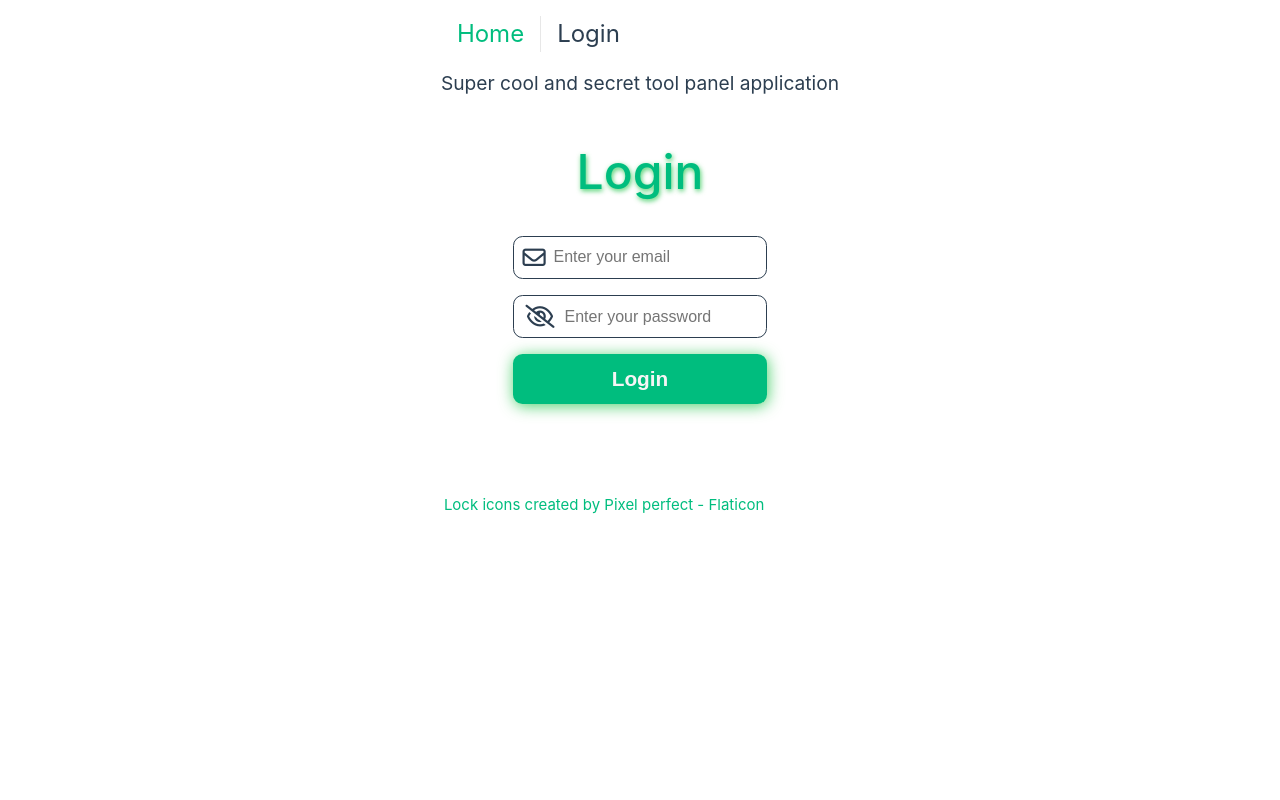
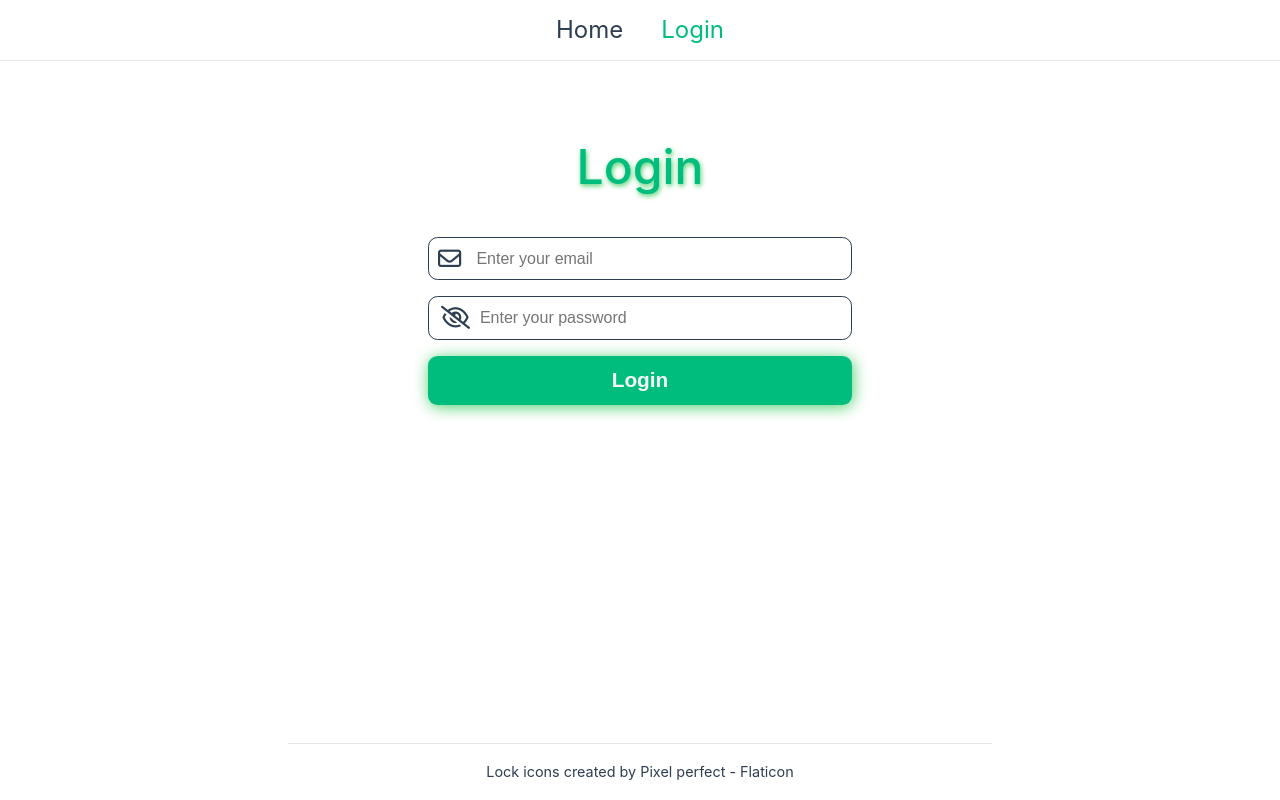
Before and after one commit to miskaslzickou/tool-panel, a Vue app: page /login in a window 1280 px wide. Built offline with nearby package versions, Linux system fonts and the light colour scheme; no server answers.

Commit message:
refactor: enhance layout and functionality across views, add car component, and remove unused HelloWorld component

```diff
--- a/index.html
+++ b/index.html
@@ -5,6 +5,8 @@
     <link rel="icon" href="/lock.png">
     <meta name="viewport" content="width=device-width, initial-scale=1.0">
     <script src="https://kit.fontawesome.com/9a457bca29.js" crossorigin="anonymous"></script>
+    <link rel="stylesheet" href="https://cdnjs.cloudflare.com/ajax/libs/font-awesome/6.4.0/css/all.min.css">
+
     <title>Tool panel</title>
   </head>
   <body>
--- a/src/App.vue
+++ b/src/App.vue
@@ -1,9 +1,11 @@
 <script setup>
 import { RouterLink, RouterView } from 'vue-router'
-import HelloWorld from './components/HelloWorld.vue'
+
 
 import { useAuthStore } from '@/stores/auth';
 import { useRouter } from 'vue-router';
+
+import { onMounted } from 'vue';
 const authStore = useAuthStore();
 const router = useRouter();
 async function logoutUser() {
@@ -11,131 +13,170 @@ async function logoutUser() {
    await authStore.signOut();
   // Přesměrování na domovskou stránku nebo jinou stránku po odhlášení
    router.push('/login');
-}
-// Načtení instance Storu
 
-
-</script>
-
-<template>
-  <header>
-
-
-    <div class="wrapper">
-      <nav>
-        <RouterLink to="/"> Home</RouterLink>
-        <RouterLink to="/login"> Login</RouterLink>
-
-
-      </nav>
-
-
-
-    </div>
-
-
-  </header>
-  <HelloWorld/>
-
-
- <div class="sidebar" v-if="authStore.isLoggedIn" >
-
-
-
-    <button    @click="logoutUser()" >Log off</button >
-  </div>
-
-  <RouterView />
-
-
-
-<footer> <a href="https://www.flaticon.com/free-icons/lock" title="lock icons">Lock icons created by Pixel perfect - Flaticon</a></footer>
-</template>
-
-<style scoped>
-.sidebar{
-  position: fixed;
-  height: 100%;
-  width:15%;
-  top:0;
-  left: 0;
-}
- footer {
-
-    width: 100%;
-
-    margin: 0;
-    padding: 30px 0;
-    display: flex;
-    flex-direction: column;
-}
-button{
-  color: var(--color-text);
-  font-size: 1.1rem;
-}
-button:hover{
-  color: var(--color-border);
-}
-
-header {
-  line-height: 1.5;
 
 
 }
 
-.logo {
-  display: block;
-  margin: 0 auto 2rem;
+
+onMounted(() => {
+  // 3. Provedení kontroly po načtení komponenty
+  if (authStore.isLoggedIn) {
+    // 4. Přesměrování na jinou cestu
+    router.push('/dashboard');
+    // Nebo: router.replace('/cilova-stranka'); pro nahrazení aktuální historie (uživatel se nemůže vrátit zpět)
+  }
+});
+
+
+
+</script>
+<template>
+  <div class="app-container">
+    <header v-show="!authStore.isLoggedIn">
+      <nav>
+        <RouterLink to="/">Home</RouterLink>
+        <RouterLink to="/login">Login</RouterLink>
+      </nav>
+    </header>
+
+    <main>
+      <aside class="sidebar" v-if="authStore.isLoggedIn">
+
+        <button @click="logoutUser()">Log off</button>
+      </aside>
+
+      <div class="main-content">
+        <RouterView />
+      </div>
+    </main>
+
+    <footer>
+      <a href="https://www.flaticon.com/free-icons/lock" title="lock icons">
+        Lock icons created by Pixel perfect - Flaticon
+      </a>
+    </footer>
+  </div>
+</template>
+<style scoped>
+.app-container {
+  display: flex;
+  flex-direction: column;
+  min-height: 100vh;
+  margin: 0;
+  padding: 0;
+
+  max-width: 100vw;
+  overflow-x: hidden;
+  position: relative; /* Přidáno */
 }
 
-nav {
-  width: 100%;
-  font-size: 12px;
-  text-align: center;
+header {
+  padding: 0.5rem 2rem;
+
+  border-bottom: 1px solid var(--color-border);
+  background-color: var(--color-background);
+  position: fixed; /* Přidáno */
+  top: 0;
+  left: 0;
+  right: 0;
+  z-index: 100;
+
+  display: flex;
+  justify-content: center;
 
 }
 
-nav a.router-link-exact-active {
-  color: var(--color-text);
+main {
+  display: flex;
+  flex: 1;
+  margin-top: 50px; /* Přidáno - kompenzace fixního header */
+  padding: 0;
+  width: 100%;
 }
 
-nav a.router-link-exact-active:hover {
-  background-color: transparent;
+.sidebar {
+  width: 150px;
+  padding: 1rem;
+  background-color: var(--color-background-soft);
+  border-right: 1px solid var(--color-border);
+  position: fixed;
+  left: 0;
+  top: 0; /* Změněno z 60px na 50px */
+  bottom: 0;
+  flex-direction: column;
+  display: flex;
+  justify-content: flex-end;
+  overflow-y: auto;
+}
+
+.main-content {
+  flex: 1;
+  padding: 2rem;
+  margin-left: auto;
+  margin-right: auto;
+  width: 100%;
+  max-width: 1200px; /* Add max-width for better readability */
+}
+
+/* Adjust margin only when sidebar is present */
+.sidebar + .main-content {
+  margin-left: 200px;
+  margin-right: 0;
+  width: calc(100% - 200px);
+}
+
+button {
+  width: 100%;
+  padding: 0.8rem;
+  color: white;
+  background-color: hsla(160, 100%, 37%, 1);
+  border: none;
+  border-radius: 4px;
+  cursor: pointer;
+  font-size: 1rem;
+  transition: background-color 0.2s;
+}
+
+button:hover {
+  background-color: hsla(160, 100%, 42%, 1);
+}
+
+footer {
+  padding: 1rem;
+  text-align: center;
+  border-top: 1px solid var(--color-border);
+}
+
+footer a {
+  color: var(--color-text);
+  font-size: 0.9rem;
+  text-decoration: none;
+}
+nav {
+  display: flex;
+  gap: 2rem;
+
 }
 
 nav a {
-  display: inline-block;
-  padding: 0 1rem;
-  border-left: 1px solid var(--color-border);
-   font-size: 1.5rem;
+  color: var(--color-text);
+  font-size: 1.5rem;
+  text-decoration: none;
 }
 
-nav a:first-of-type {
-  border: 0;
+nav a.router-link-active {
+  color: hsla(160, 100%, 37%, 1);
 }
 
-@media (min-width: 1024px) {
-  header {
-    display: flex;
-    place-items: center;
-    padding-right: calc(var(--section-gap) / 2);
+@media (max-width: 768px) {
+  .sidebar {
+    width: 100px;
   }
 
-
-
-  header .wrapper {
-    display: flex;
-    place-items: flex-end;
-    flex-wrap: wrap;
-  }
-
-  nav {
-    text-align: left;
-
-
-
-    padding: 1rem 0;
-
+  .sidebar + .main-content {
+    margin-left: 100px;
+    width: calc(100% - 100px);
   }
 }
 
--- /dev/null
+++ b/src/components/Car.vue
@@ -0,0 +1,77 @@
+<script setup>
+const props = defineProps({
+  vin: {
+    type: String, // Očekáváme string
+    required: true, // Prop je povinný
+
+  },
+  numberPlate: {
+    type: String,
+    required: true,
+  },
+  stolen :{
+    type: JSON,
+    required: false,
+    default: () => ({ status: 'no data' }) // Výchozí hodnota, pokud není předán prop
+  },
+  specs:{
+    type: JSON,
+    required: false,
+    default: () => ({ status: 'no data' }) // Výchozí hodnota, pokud není předán prop
+
+  },
+  country:{
+    type: String,
+    required: false,
+    default: 'no data'
+  }
+});
+
+
+</script>
+<template>
+  <div class="car-card">
+    <header> <h2>Car Information</h2>
+    <button class="delete-button">Delete</button></header>
+
+    <p><strong>VIN:</strong> {{ vin }}</p>
+    <p><strong>Number Plate:</strong> {{ numberPlate }}</p>
+    <p><strong>Country:</strong> {{ country }}</p>
+    <p><strong>Stolen:</strong>{{ stolen.stolen }}</p>
+    <div v-if="specs && specs.make">
+      <h3>Specifications:</h3>
+      <p><strong>Make:</strong> {{ specs.make }}</p>
+      <p><strong>Model:</strong> {{ specs.model }}</p>
+      <p><strong>Year:</strong> {{ specs.year }}</p>
+    </div>
+
+    <div v-if="features">
+      <h3>Features:</h3>
+      <ul>
+        <li v-for="(feature, index) in features" :key="index">{{ feature }}</li>
+      </ul>
+    </div>
+
+  </div>
+</template>
+<style scoped>
+.car-card {
+  border: 1px solid #ccc;
+  padding: 16px;
+  margin: 16px;
+  border-radius: 8px;
+  box-shadow: 0 2px 4px rgba(0, 0, 0, 0.1);
+}
+
+.delete-button {
+  background-color: var(--color-border);
+  color: var(--color-background);
+  border: none;
+  padding: 8px 16px;
+  border-radius: 4px;
+  cursor: pointer;
+  float: right;
+}
+
+
+</style>
--- a/src/components/HelloWorld.vue
+++ /dev/null
@@ -1,37 +0,0 @@
-<script setup>
-
-</script>
-
-<template>
-  <div class="greetings">
-
-    <h3>
-      Super cool and secret tool panel application
-    </h3>
-  </div>
-</template>
-
-<style scoped>
-h1 {
-  font-weight: 500;
-  font-size: 2.6rem;
-  position: relative;
-  top: -10px;
-}
-
-h3 {
-  font-size: 1.2rem;
-}
-
-.greetings h1,
-.greetings h3 {
-  text-align: center;
-}
-
-@media (min-width: 1024px) {
-  .greetings h1,
-  .greetings h3 {
-    text-align: left;
-  }
-}
-</style>
--- a/src/components/LoginView.vue
+++ b/src/components/LoginView.vue
@@ -39,7 +39,7 @@ async function loginUser() {
 
 <template>
   <div class="login">
-    <h1 style="">Login</h1>
+    <h1>Login</h1>
 
 
     <div id="email-field">
@@ -81,7 +81,7 @@ async function loginUser() {
 
 
 
-<style>
+<style scoped>
 h1{
 
   color:hsla(160, 100%, 37%, 1);
@@ -99,6 +99,7 @@ input {
   background-color: transparent;
   outline: none;
   font-size: 1rem;
+  width: 100%;
 
 }
 input:focus,
@@ -153,7 +154,7 @@ i {
   border-radius: 0.6rem;
   background-color: #ebe7e709;
 
-
+  width: 40rem;
 
 }
 .login-button {
--- a/src/views/DashboardView.vue
+++ b/src/views/DashboardView.vue
@@ -1,4 +1,136 @@
+<script setup>
+import Car from '../components/Car.vue'
+import { useSupabase } from '@/utils/supabase';
+import { ref } from 'vue';
+const { supabase } = useSupabase();
+
+const num_plate = ref('');
+const country = ref('');
+async function decodeVIN(vin, country) {
+    const response = await fetch(`https://api.carapi.dev/v1/vin-decode/1HGBH41JXMN109186?token=${import.meta.env.VITE_CAR_API_KEY}`, {
+  method: 'GET',
+  headers: {
+    'Content-Type': 'application/json'
+  }
+});
+
+    const data = await response.json();
+    console.log(data);
+}
+
+function fetchCarData() {
+
+
+}
+
+</script>
+
 <template>
+  <div class="dashboard-container">
     <h1>Welcome</h1>
 
+    <div class="search-wrapper">
+      <input
+        type="text"
+        placeholder="Numplate to check"
+        v-model="num_plate"
+      />
+      <input
+        type="text"
+        placeholder="Country code"
+        v-model="country"
+      />
+      <button @click="checkCar()">Check</button>
+    </div>
+
+    <div class="cars-grid">
+      <Car />
+    </div>
+  </div>
 </template>
+
+<style scoped>
+.dashboard-container {
+    width: 100%;
+    max-width: 1200px;
+    margin: 0 auto;
+    padding: 2rem;
+    display: flex;
+    flex-direction: column;
+    gap: 2rem;
+}
+
+h1 {
+    font-size: 2.5rem;
+    color: var(--color-text);
+    margin: 0;
+}
+
+.search-wrapper {
+    display: flex;
+    gap: 1rem;
+    align-items: center;
+    width: 100%;
+    max-width: 800px;
+    margin: 0 auto;
+}
+
+input {
+    flex: 1;
+    min-width: 200px;
+    color: var(--color-text);
+    border: 2px solid var(--color-border);
+    border-radius: 0.5rem;
+    padding: 0.8rem 1rem;
+    background-color: var(--color-background-soft);
+    font-size: 1rem;
+}
+
+input:focus {
+    border-color: hsla(160, 100%, 37%, 1);
+    box-shadow: 0 0 0 2px hsla(160, 100%, 37%, 0.1);
+    outline: none;
+}
+
+button {
+    padding: 0.8rem 2rem;
+    font-size: 1rem;
+    background-color: hsla(160, 100%, 37%, 1);
+    color: white;
+    border: none;
+    border-radius: 0.5rem;
+    cursor: pointer;
+    transition: all 0.2s ease;
+    min-width: 120px;
+}
+
+button:hover {
+    background-color: hsla(160, 100%, 42%, 1);
+    transform: translateY(-1px);
+}
+
+.cars-grid {
+    display: grid;
+    grid-template-columns: repeat(auto-fit, minmax(300px, 1fr));
+    gap: 2rem;
+    width: 100%;
+
+
+}
+
+@media (max-width: 768px) {
+    .search-wrapper {
+        flex-direction: column;
+        align-items: stretch;
+    }
+
+    input, button {
+        width: 100%;
+    }
+
+    .dashboard-container {
+        padding: 1rem;
+
+    }
+}
+</style>
--- a/src/views/HomeView.vue
+++ b/src/views/HomeView.vue
@@ -7,3 +7,16 @@ import TheWelcome from '../components/TheWelcome.vue'
     <TheWelcome />
   </main>
 </template>
+<style>
+h1{
+
+  color:hsla(160, 100%, 37%, 1);
+  font-weight: 500;
+  text-shadow: 1px 2px 5px  rgba(0, 189, 47, 0.705);
+  place-items: flex-start;
+  font-size: 3rem;
+  margin-top: 5%;
+  margin-bottom: 2.5%;
+}
+
+</style>
```
Also changed, not shown: src/main.js (+9 -0 lines).
